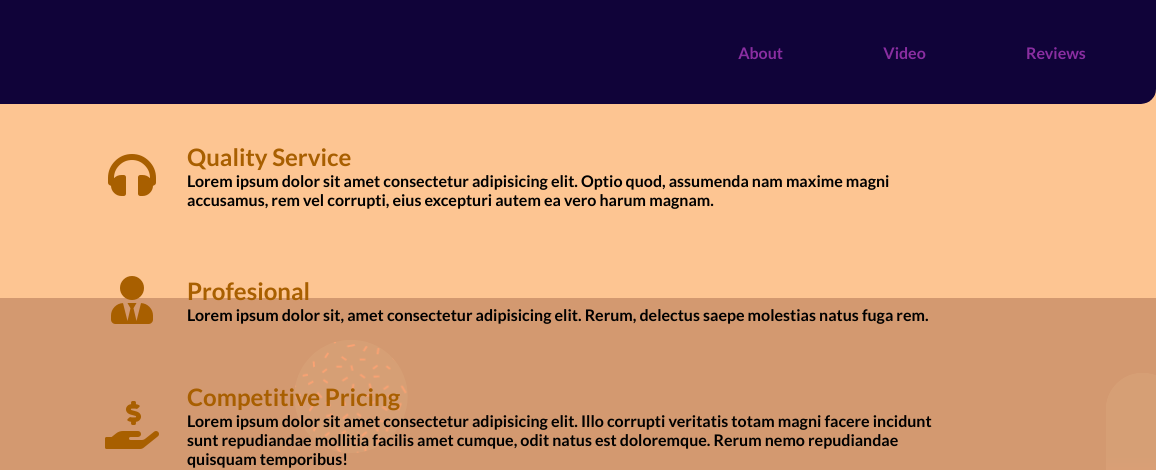
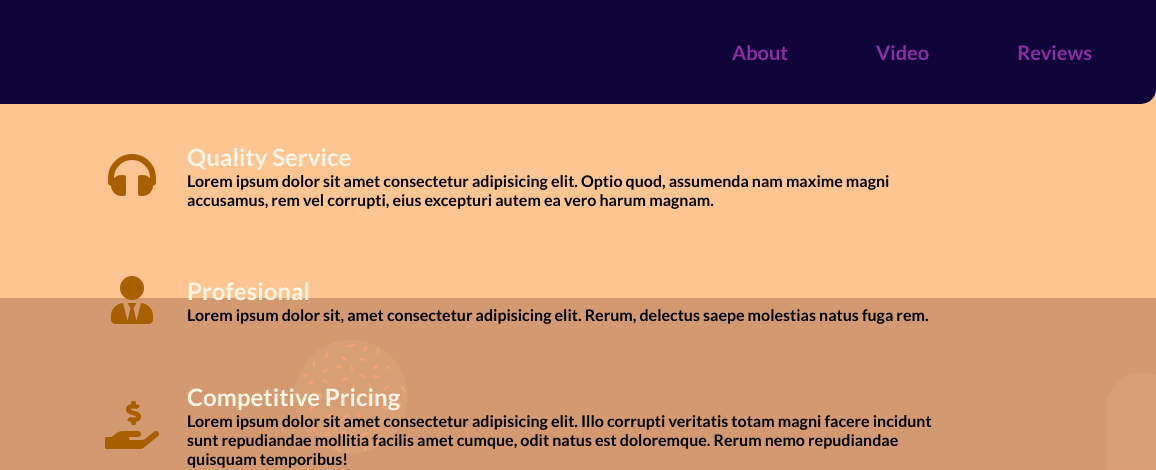
Before and after one commit to InstincDev/freecodecamp-responsive-web-design-projects, a plain HTML site: page product_landing_pg/index.html in a window 1280 px wide. Shown: the top 470 px of the page, 124-1280 px from the left. Drawn offline with Linux system fonts and the light colour scheme.

Commit message:
changed the h2 color in the about section

```diff
--- a/product_landing_pg/index.html
+++ b/product_landing_pg/index.html
@@ -142,6 +142,7 @@
       flex-direction: row;
       justify-content: space-around;
       align-items: baseline;
+      font-size: 20px;
     }
 
     nav li:hover{
@@ -239,7 +240,7 @@
     }
 
     .desc > h2 {
-      color: rgb(168, 95, 0);
+      color: oldlace;
       font-weight: 800;
     }
 
```
